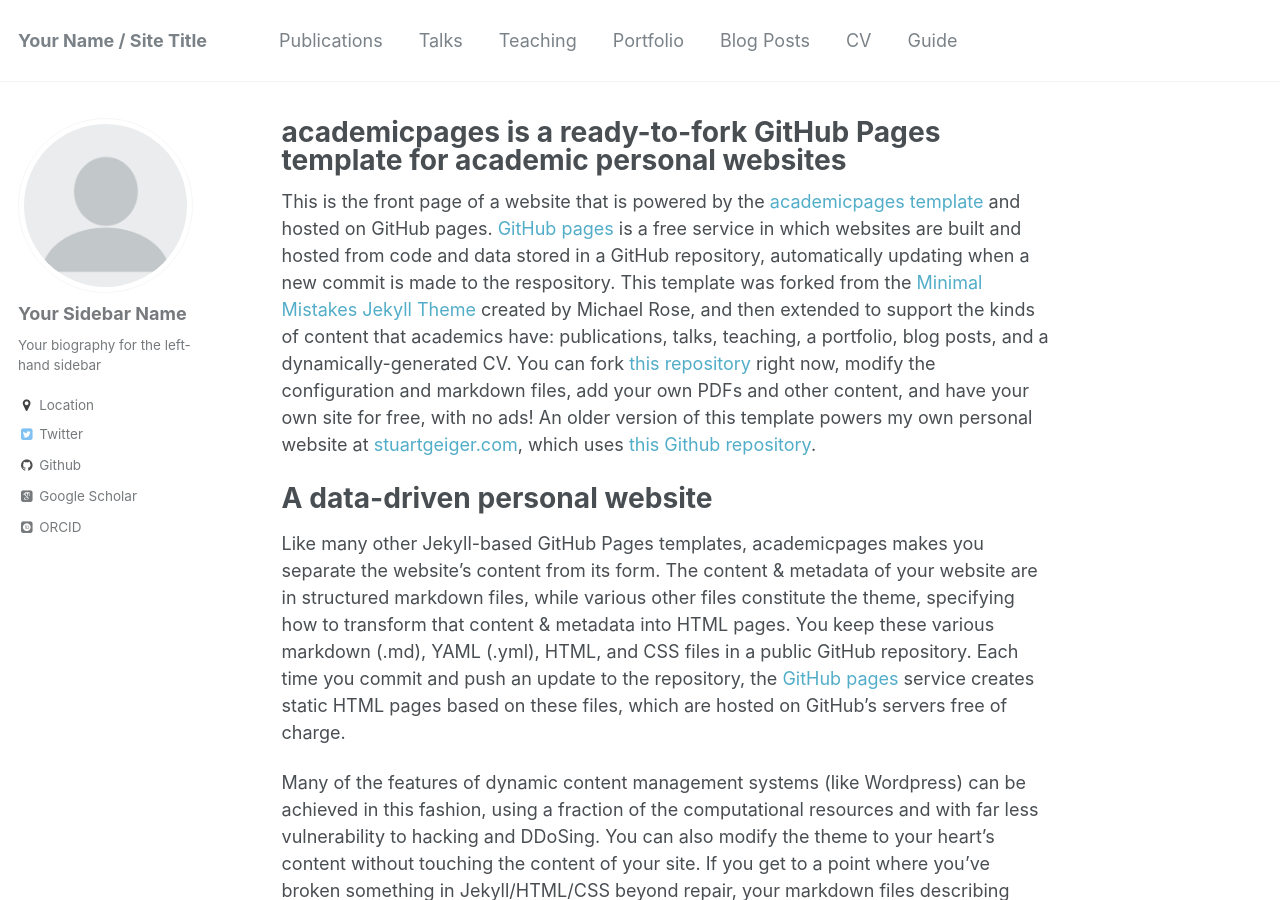
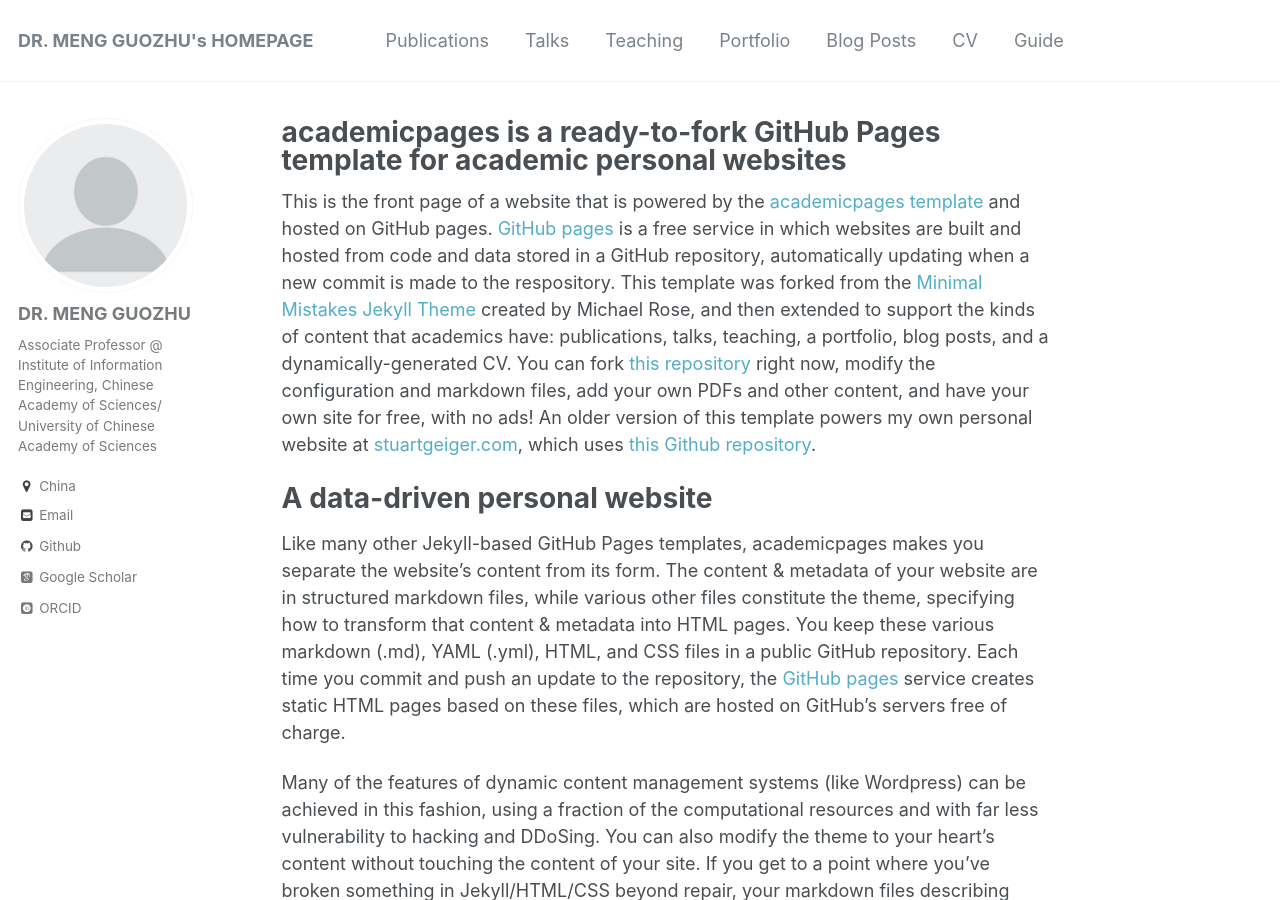
Before and after one commit to impillar/impillar.github.io, a Jekyll site: the page built from _pages/about.md, in a window 1280 px wide and 900 px high. Built offline with Jekyll 4.4.1, drawn with Linux system fonts in a browser that asks for light colours; some web fonts are replaced; some of the changed text lies outside the part shown.

Commit message:
Update _config.yml

```diff
--- a/_config.yml
+++ b/_config.yml
@@ -7,13 +7,13 @@
 
 # Site Settings
 locale                   : "en-US"
-title                    : "Your Name / Site Title"
+title                    : "DR. MENG GUOZHU's HOMEPAGE"
 title_separator          : "-"
-name                     : &name "Your Name"
+name                     : &name "DR. MENG GUOZHU"
 description              : &description "personal description"
-url                      : https://academicpages.github.io # the base hostname & protocol for your site e.g. "https://mmistakes.github.io"
+url                      : https://impillar.github.io # the base hostname & protocol for your site e.g. "https://mmistakes.github.io"
 baseurl                  : "" # the subpath of your site, e.g. "/blog"
-repository               : "academicpages/academicpages.github.io"
+repository               : "impillar.github.io"
 teaser                   :  # filename of teaser fallback teaser image placed in /images/, .e.g. "500x300.png"
 breadcrumbs              : false # true, false (default)
 words_per_minute         : 160
@@ -73,18 +73,19 @@ social:
 analytics:
   provider               :  "google-universal" # false (default), "google", "google-universal", "custom"
   google:
-    tracking_id          :
+    tracking_id          :  "UA-63308615-6"
 
 
 # Site Author
 author:
-  name             : "Your Sidebar Name"
+  name             : "DR. MENG GUOZHU"
   avatar           : "profile.png"
-  bio              : "Your biography for the left-hand sidebar"
-  location         : "Location"
+  bio              : "Associate Professor @ Institute of Information Engineering, Chinese Academy of Sciences/ <br/>University of Chinese Academy of Sciences"
+  location         : "China"
   employer         :
-  googlescholar    : "http://yourfullgooglescholarurl.com"
-  email            :
+  googlescholar    : "hhttps://scholar.google.com/citations?user=fpE34K0AAAAJ&hl=en"
+  dblp             : "https://dblp.uni-trier.de/pers/hd/m/Meng:Guozhu"
+  email            : "mengguozhu@iie.ac.cn"
   uri              :
   bitbucket        :
   codepen          :
@@ -92,19 +93,19 @@ author:
   flickr           :
   facebook         :
   foursquare       :
-  github           : "academicpages"
+  github           : "impillar"
   google_plus      :
   keybase          :
   instagram        :
   lastfm           :
   linkedin         :
-  orcid            : "http://orcid.org/yourorcidurl"
+  orcid            : "http://orcid.org/0000-0001-6388-2571"
   pinterest        :
   soundcloud       :
   stackoverflow    : # http://stackoverflow.com/users/123456/username
   steam            :
   tumblr           :
-  twitter          : "replacethistwitterhandle"
+  twitter          : #"replacethistwitterhandle"
   vine             :
   weibo            :
   xing             :
@@ -249,7 +250,7 @@ sass:
 permalink: /:categories/:title/
 # paginate: 5 # amount of posts to show
 # paginate_path: /page:num/
-timezone: America/Los_Angeles # http://en.wikipedia.org/wiki/List_of_tz_database_time_zones
+timezone: China/Beijing # http://en.wikipedia.org/wiki/List_of_tz_database_time_zones
 
 
 # Plugins
```
